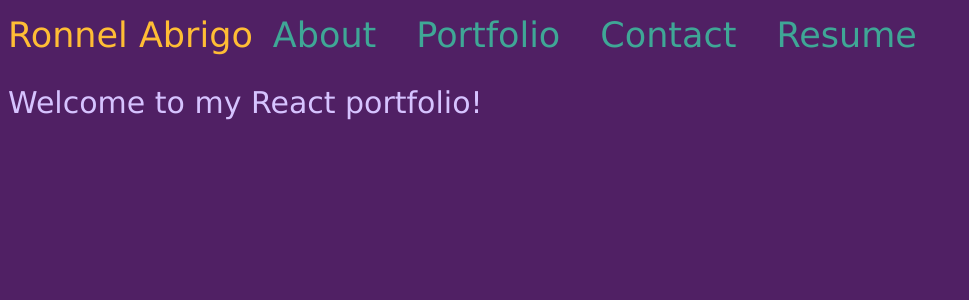
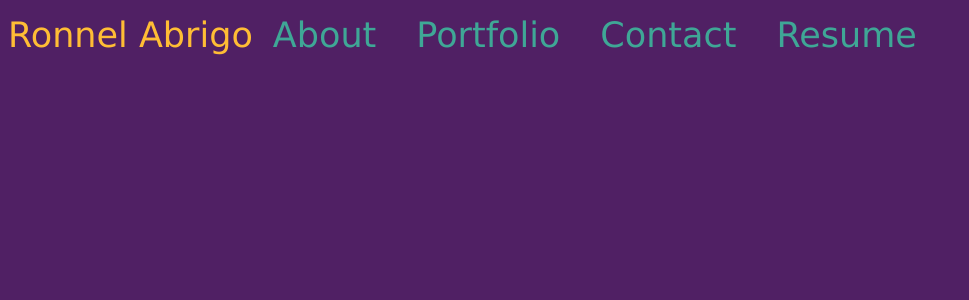
Before and after one commit to rabrigo/react-portfolio, a React (Create React App) app: page / in a window 1280 px wide. Shown: the top 300 px of the page, without its empty margins (0-969 px from the left). Built offline with nearby package versions, Linux system fonts and the light colour scheme.

Commit message:
update pdf

```diff
--- a/src/App.js
+++ b/src/App.js
@@ -18,7 +18,7 @@ function App() {
         </div>
         <div className="navigation">
           <Routes>
-            <Route path="/" element={<Home />} />
+            <Route path="/react-portfolio" element={<Home />} />
             <Route path="/about" element={<About />} />
             <Route path="/portfolio" element={<Portfolio />} />
             <Route path="/contact" element={<Contact />} />
--- a/src/pages/Resume.js
+++ b/src/pages/Resume.js
@@ -1,12 +1,13 @@
 import React from 'react'
 import ResumePic from '../screenshots/resume.png'
+import ResumePdf from '../resume/linkedin-resume-2.pdf'
 
 export default function Resume() {
     return (
         <div>
-            <a href="../resume/linkedin-resume-2.pdf"><img src={ResumePic}></img></a>
+            <a href="{ResumePdf}"><img src={ResumePic}></img></a>
             <br></br>
-            <a href="../resume/linkedin-resume-2.pdf">My resume</a>
+            <a href="{ResumePdf}">My resume</a>
             <br></br>
             <br></br>
         </div>
```
Also changed, not shown: 14 other files (tests, documents, lock files or other folders).
